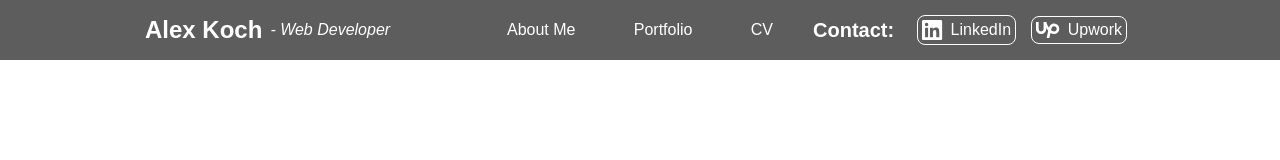
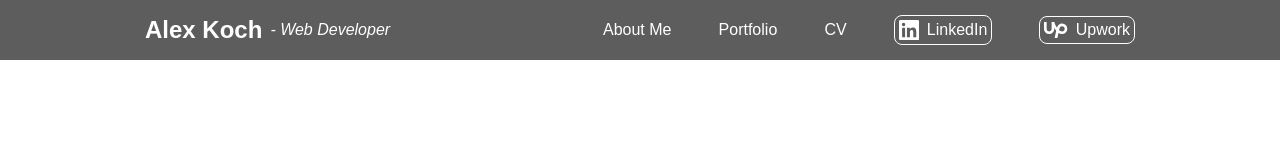
Before and after one commit to alexrkoch/alexrkoch-portfolio, a plain HTML site: page dist/index.html in a window 1280 px wide. Drawn offline with Linux system fonts and the light colour scheme.

Commit message:
implement navbar style without "Contact: " I like this one better

```diff
--- a/dist/index.html
+++ b/dist/index.html
@@ -15,10 +15,7 @@
         <li>About Me</li>
         <li>Portfolio</li>
         <li>CV</li>
-      </ul>
-      <ul class="navbar__contact">
-        <li class="navbar__contact--title">Contact:</li>
-        <li class="navbar__linkedin">
+        <li class="navbar__links--linkedin">
           <svg
             class="navbar__linkedin-logo"
             xmlns="http://www.w3.org/2000/svg"
@@ -34,9 +31,9 @@
               fill="#fff"
             />
           </svg>
-          <p class="navbar__linkedin--text">LinkedIn</p>
+          <p class="navbar__links--linkedin-text">LinkedIn</p>
         </li>
-        <li class="navbar__upwork">
+        <li class="navbar__links--upwork">
           <svg
             class="navbar__upwork-logo"
             xmlns="http://www.w3.org/2000/svg"
@@ -52,7 +49,7 @@
               fill="#fff"
             />
           </svg>
-          <p class="navbar__upwork--text">Upwork</p>
+          <p class="navbar__links--upwork-text">Upwork</p>
         </li>
       </ul>
     </nav>
--- a/src/scss/styles.scss
+++ b/src/scss/styles.scss
@@ -1,3 +1,7 @@
+// BREAKPOINT NOTES
+// If on large text in browser, at 100%,
+// 950px wide is a good tablet breakpoint.
+
 $font-family: Nunito, sans-serif;
 $size-section-heading: 1.5rem; // h2, 24px
 $size-sub-heading: 1.25rem; // h3, 20px
@@ -43,49 +47,32 @@ body {
     }
   }
   &__links {
-    padding-left: 2rem;
-    padding-right: 2rem;
+    padding-left: 128px;
     list-style-type: none;
     display: flex;
     align-items: center;
     justify-content: space-between;
-    grid-area: 1 / 3 / 2 / 4;
-  }
-  &__contact {
-    //padding-left: 2rem;
-    //padding-right: 2rem;
-    padding: 0.5rem;
-    //border: 1px solid white;
-    list-style-type: none;
-    display: flex;
-    align-items: center;
-    justify-content: space-between;
-    grid-area: 1 / 4 / 2 / 5;
-    &--title {
-      padding-right: 0.5rem;
-      font-size: $size-sub-heading;
-      font-weight: 550;
-    }
-  }
-  &__linkedin {
+    grid-area: 1 / 3 / 2 / 5;
+    &--linkedin {
       border: 1px solid white;
       padding: 0.25rem;
       border-radius: 8px;
       display: flex;
       justify-content: flex-start;
       align-items: center;
-    &--text {
+    }
+    &--linkedin-text {
       padding-left: 0.5rem;
     }
-  }
-  &__upwork {
+    &--upwork {
       border: 1px solid white;
       padding: 0.25rem;
       border-radius: 8px;
       display: flex;
       justify-content: flex-start;
       align-items: center;
-    &--text {
+    }
+    &--upwork-text {
       padding-left: 0.5rem;
     }
   }
```
Also changed, not shown: dist/css/styles.min.css, 1 other file. Lines whose indentation alone changed are shown as unchanged.
